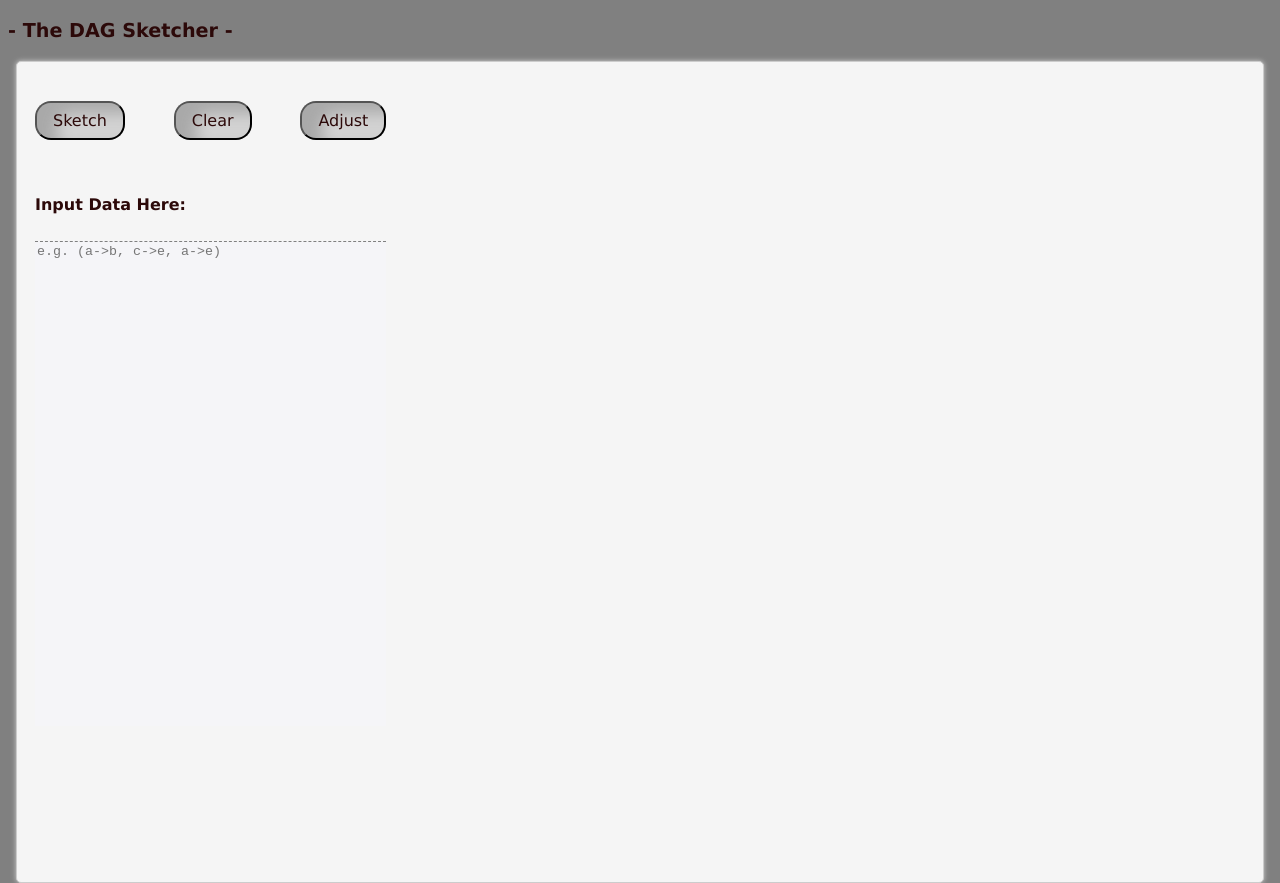
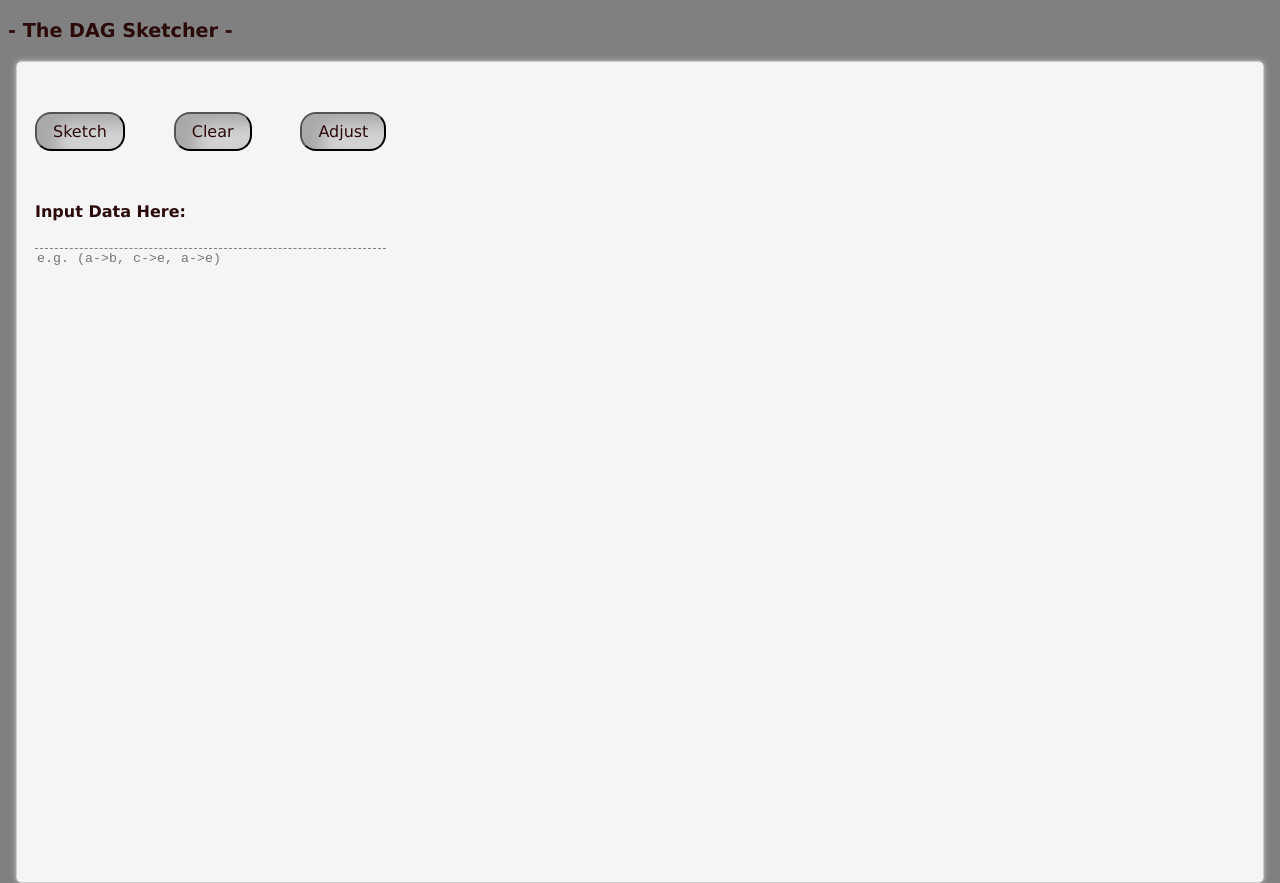
Before and after one commit to hooman734/dag-sketcher, a website: page index.html in a window 1280 px wide. Drawn offline with Linux system fonts and the light colour scheme.

Commit message:
css fixed

```diff
--- a/index.css
+++ b/index.css
@@ -63,11 +63,12 @@ h5 {
 
 #data-container {
     display: flex;
-    height: 100vh;
+    height: 30vh;
     flex-direction: column;
     width: 95%;
     overflow: auto;
     margin-left: 0.5rem;
+    margin-top: 1rem;
 }
 
 #button-group {
@@ -77,7 +78,7 @@ h5 {
     align-items: center;
     height: 10%;
     width: 100%;
-    margin-top: 0.5rem;
+    margin-top: 1rem;
     margin-bottom: 0.5rem;
 }
 
@@ -96,6 +97,10 @@ h5 {
 }
 
 @media (min-width: 60em) and (orientation: landscape) {
+
+    #input-data {
+        height: 300vh;
+    }
 
     #SVG {
         display: flex;
```
